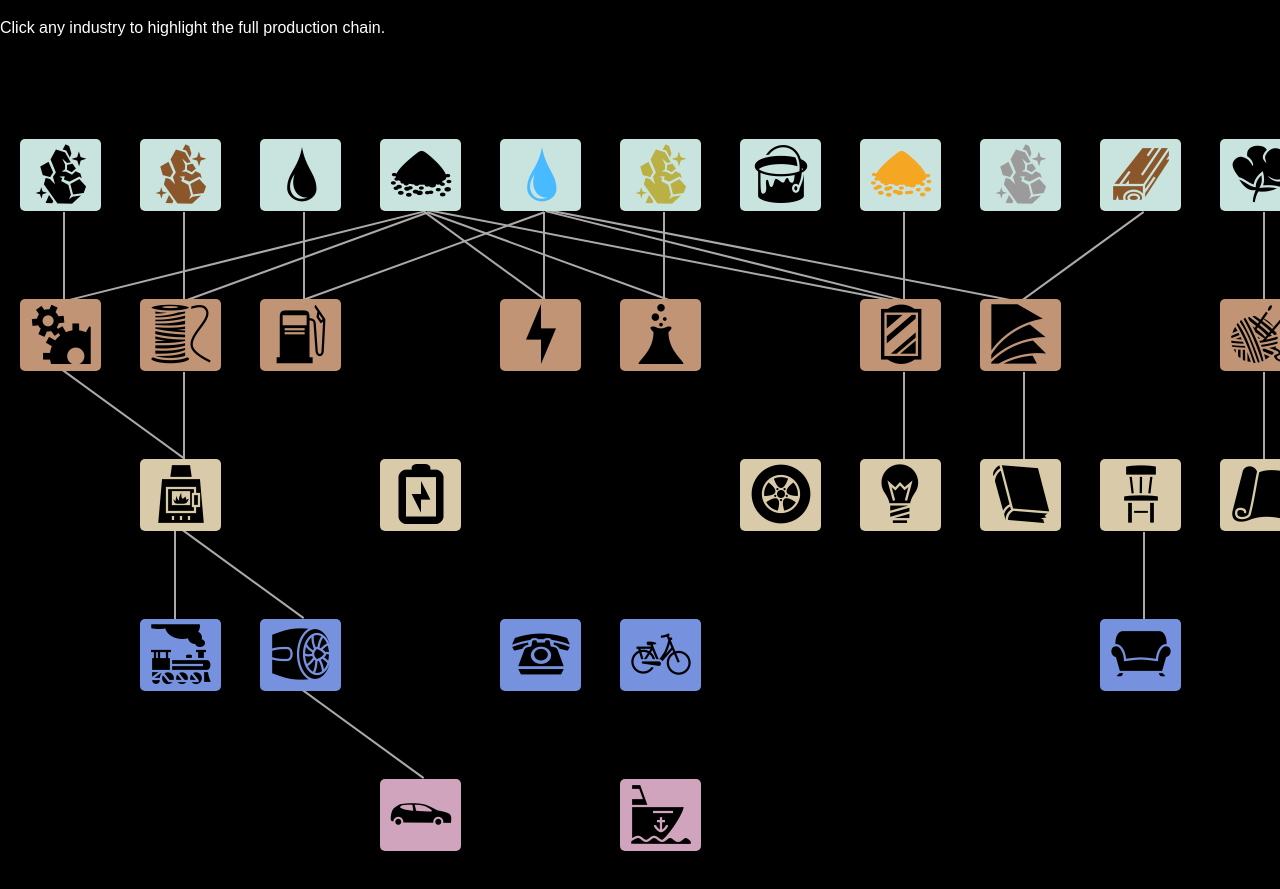
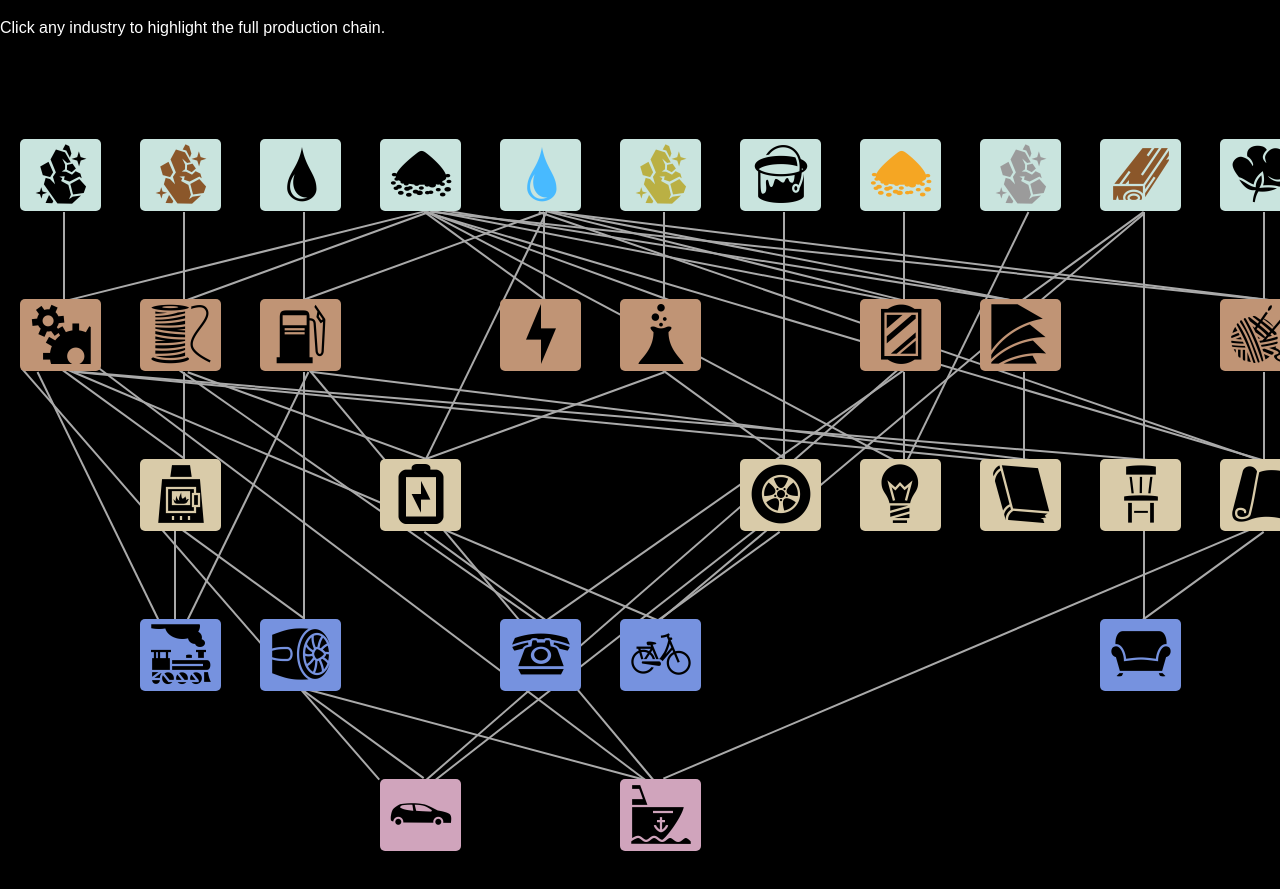
Before and after one commit to voilamochu/voilamochu.github.io, a plain HTML site: page Komerco7.html in a window 1280 px wide. Shown: the part 61-950 px from the top of the page. Drawn offline with Linux system fonts and the light colour scheme.

Commit message:
Update Komerco7.html

```diff
--- a/Komerco7.html
+++ b/Komerco7.html
@@ -62,8 +62,14 @@
 <div id="engine_steel" class="path" style="left:48px;top:474px;width:150px;transform:rotate(36deg)"></div>
 <div id="engine_wire" class="path" style="left:140px;top:476px;width:88px;transform:rotate(90deg)"></div>
 <div id="motor_engine" class="path" style="left:168px;top:634px;width:150px;transform:rotate(36deg)"></div>
+<div id="motor_petroleum" class="path" style="left:180px;top:556px;width:248px;transform:rotate(90deg)"></div>
 <div id="locomotive_engine" class="path" style="left:100px;top:634px;width:150px;transform:rotate(90deg)"></div>
+<div id="locomotive_steel" class="path" style="left:-40px;top:556px;width:276px;transform:rotate(64deg)"></div>
+<div id="locomotive_petroleum" class="path" style="left:110px;top:556px;width:276px;transform:rotate(116deg)"></div>
 <div id="automobile_motor" class="path" style="left:288px;top:794px;width:150px;transform:rotate(36deg)"></div>
+<div id="automobile_glass" class="path" style="left:348px;top:634px;width:630px;transform:rotate(139deg)"></div>
+<div id="automobile_rubber" class="path" style="left:388px;top:706px;width:438px;transform:rotate(142deg)"></div>
+<div id="automobile_steel" class="path" style="left:-72px;top:634px;width:545px;transform:rotate(49deg)"></div>
 <div id="electricity_water" class="path" style="left:500px;top:316px;width:88px;transform:rotate(90deg)"></div>
 <div id="electricity_coal" class="path" style="left:410px;top:316px;width:150px;transform:rotate(36deg)"></div>
 <div id="sulfur_pyrite" class="path" style="left:620px;top:316px;width:88px;transform:rotate(90deg)"></div>
@@ -73,12 +79,40 @@
 <div id="glass_coal" class="path" style="left:420px;top:316px;width:488px;transform:rotate(11deg)"></div>
 <div id="paper_water" class="path" style="left:540px;top:316px;width:488px;transform:rotate(11deg)"></div>
 <div id="paper_wood" class="path" style="left:1008px;top:316px;width:150px;transform:rotate(144deg)"></div>
+<div id="paper_coal" class="path" style="left:428px;top:316px;width:607px;transform:rotate(9deg)"></div>
+<div id="battery_water" class="path" style="left:348px;top:396px;width:276px;transform:rotate(116deg)"></div>
+<div id="battery_wire" class="path" style="left:180px;top:476px;width:256px;transform:rotate(20deg)"></div>
+<div id="battery_sulfur" class="path" style="left:416px;top:476px;width:256px;transform:rotate(160deg)"></div>
+<div id="rubber_sap" class="path" style="left:660px;top:396px;width:248px;transform:rotate(90deg)"></div>
+<div id="rubber_sulfur" class="path" style="left:648px;top:474px;width:150px;transform:rotate(36deg)"></div>
 <div id="bulb_glass" class="path" style="left:860px;top:476px;width:88px;transform:rotate(90deg)"></div>
+<div id="bulb_coal" class="path" style="left:390px;top:396px;width:541px;transform:rotate(28deg)"></div>
+<div id="bulb_tungsten" class="path" style="left:830px;top:396px;width:276px;transform:rotate(116deg)"></div>
 <div id="books_paper" class="path" style="left:980px;top:476px;width:88px;transform:rotate(90deg)"></div>
+<div id="books_steel" class="path" style="left:72px;top:476px;width:924px;transform:rotate(5.5deg)"></div>
+<div id="books_petroleum" class="path" style="left:308px;top:476px;width:726px;transform:rotate(7deg)"></div>
+<div id="furniture_wood" class="path" style="left:1020px;top:396px;width:248px;transform:rotate(90deg)"></div>
+<div id="furniture_steel" class="path" style="left:72px;top:476px;width:1084px;transform:rotate(4.7deg)"></div>
 <div id="uphosltery_furniture" class="path" style="left:1100px;top:636px;width:88px;transform:rotate(90deg)"></div>
 <div id="yarn_cotton" class="path" style="left:1220px;top:316px;width:88px;transform:rotate(90deg)"></div>
+<div id="yarn_water" class="path" style="left:548px;top:316px;width:726px;transform:rotate(7deg)"></div>
+<div id="yarn_coal" class="path" style="left:428px;top:316px;width:845px;transform:rotate(6deg)"></div>
 <div id="fabric_yarn" class="path" style="left:1220px;top:476px;width:88px;transform:rotate(90deg)"></div>
+<div id="fabric_water" class="path" style="left:518px;top:396px;width:762px;transform:rotate(19deg)"></div>
+<div id="fabric_coal" class="path" style="left:406px;top:396px;width:875px;transform:rotate(16.5deg)"></div>
 <div id="coffee_beans" class="path" style="left:1340px;top:316px;width:88px;transform:rotate(90deg)"></div>
+<div id="upholstery_furniture" class="path" style="left:1100px;top:626px;width:88px;transform:rotate(90deg)"></div>
+<div id="upholstery_fabric" class="path" style="left:1128px;top:636px;width:150px;transform:rotate(144deg)"></div>
+<div id="bicycle_steel" class="path" style="left:40px;top:556px;width:650px;transform:rotate(23deg)"></div>
+<div id="bicycle_rubber" class="path" style="left:644px;top:636px;width:150px;transform:rotate(144deg)"></div>
+<div id="bicycle_wood" class="path" style="left:588px;top:476px;width:630px;transform:rotate(140deg)"></div>
+<div id="telecom_wire" class="path" style="left:140px;top:556px;width:438px;transform:rotate(35deg)"></div>
+<div id="telecom_battery" class="path" style="left:410px;top:636px;width:150px;transform:rotate(36deg)"></div>
+<div id="telecom_glass" class="path" style="left:508px;top:554px;width:438px;transform:rotate(145deg)"></div>
+<div id="ships_motor" class="path" style="left:288px;top:794px;width:371px;transform:rotate(15deg)"></div>
+<div id="ships_fabric" class="path" style="left:638px;top:714px;width:638px;transform:rotate(157deg)"></div>
+<div id="ships_petroleum" class="path" style="left:208px;top:634px;width:545px;transform:rotate(50deg)"></div>
+<div id="ships_steel" class="path" style="left:28px;top:634px;width:688px;transform:rotate(37deg)"></div>
 
 
 </body></html>
```
